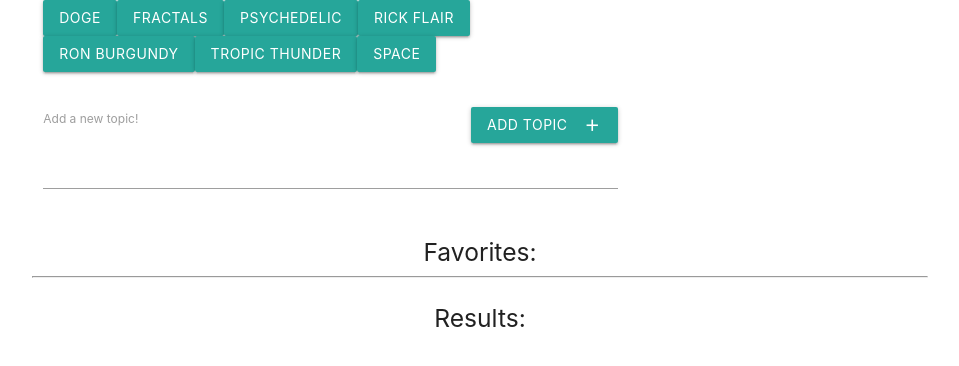
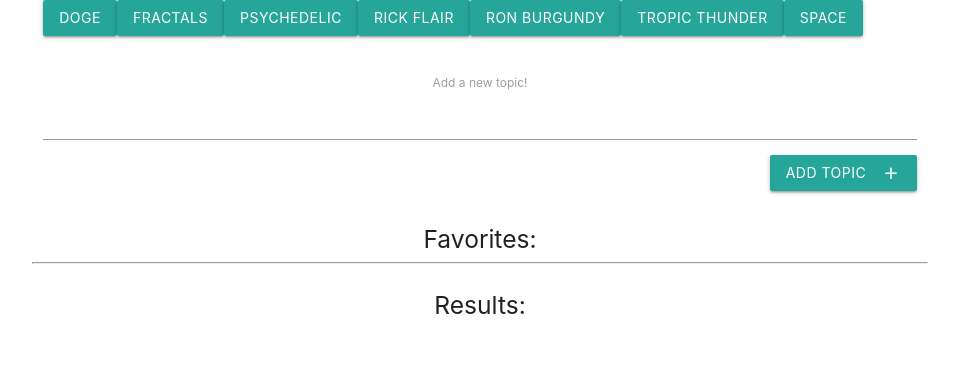
Before and after one commit to Jake-David639/CrunchyGifs, a plain HTML site: page index.html in a window 1280 px wide. Shown: the whole page, without its empty margins (160-1119 px from the left). Drawn offline with nearby package versions, Linux system fonts and the light colour scheme; files whose address does not match are found by name.

```diff
--- a/index.html
+++ b/index.html
@@ -16,20 +16,20 @@
     <div class="container">
         <div class="row">
             <!-- buttons appear here -->
-            <div id="buttons-view" class="col s12 m8"></div>
+            <div id="buttons-view" class="col s12"></div>
         </div>
 
-        <div class="row">
-            <div class="input-field inline col s12 m8">
+        <div class="row center">
+            <div class="input-field inline col s12">
 
                 <!-- search bar element -->
                 <form id='topic-form'>
-                    <button type="submit" id="add-topic" class="waves-effect waves-light btn right" name="action">Add Topic<i
-                            class="material-icons right">add</i></button>
                     <label for="topic-input">
                         Add a new topic!
                     </label>
-                    <input type="text" id="topic-input" class="validate">
+                    <input type="text" id="topic-input">
+                    <button type="submit" id="add-topic" class="waves-effect waves-light btn right">Add Topic<i
+                            class="material-icons right">add</i></button>
                 </form>
             </div>
         </div>
@@ -39,7 +39,7 @@
             <span type='text' class='center'>
                 <h5>Favorites:</h5>
             </span>
-            <div id="favorite-space" class="col s12 m10">
+            <div id="favorite-space" class="col s12">
             </div>
             <hr>
         </div>
@@ -49,7 +49,7 @@
                 <h5>Results:</h5>
             </span>
             <!-- gifs appear here -->
-            <div id="gifs-space" class="col s12 m10">
+            <div id="gifs-space" class="col s12">
             </div>
         </div>
 
```
